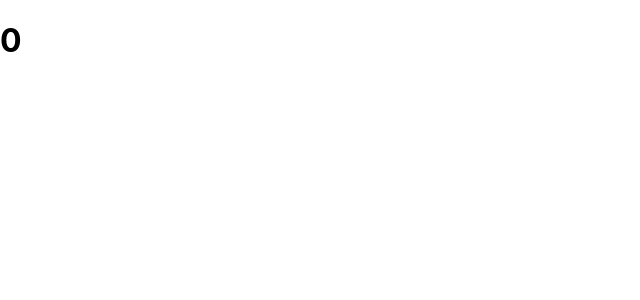
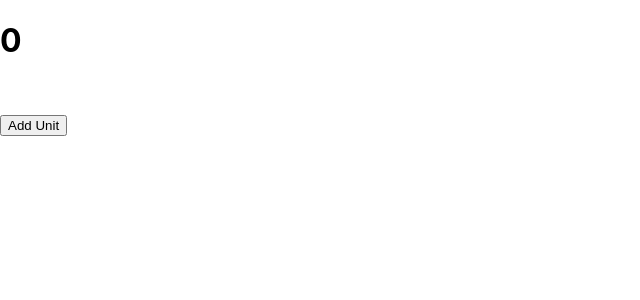
Before and after one commit to ze-e/react-skill-tree, a React (Create React App) app: page / in a window 1280 px wide. Shown: the top 300 px of the page, without its empty margins (0-640 px from the left). Built offline with nearby package versions, Linux system fonts and the light colour scheme.

Commit message:
added new item button

```diff
--- a/src/App.js
+++ b/src/App.js
@@ -87,13 +87,9 @@ function App() {
     setGroups([...GROUPS, itemsToAdd]);
   }
 
-  function addItem({parent, color='black', group}={}){
-    const newItem = new Item({
-      name : uuidv4().slice(0,4),
-      parent,
-      color,
-      group,
-    });
+  function addItem({name=uuidv4().slice(0,4), parent, color='black', group}={}){
+    const newItem = new Item({name, parent, color, group});
+    group && GROUPS[group - 1] && GROUPS[group - 1].forEach(item => item.children.push(newItem));
     return newItem;
    }
 
@@ -109,6 +105,18 @@ function App() {
     setGroups(newValue);
   }
 
+  function handleAddGroup(){
+    setGroup(GROUP + 1);
+    const itemsToAdd = [];
+
+    const GroupColors = new Colors();
+    const color = GroupColors.chooseUniqueColor();
+    const newItem = addItem({group, color});
+    itemsToAdd.push(newItem);
+
+    setGroups([...GROUPS, itemsToAdd]);
+  }
+
   return (
     <div className="App">
       <div class="data">
@@ -120,6 +128,7 @@ function App() {
           {GROUPS && GROUPS.length > 0 && GROUPS.map((group, index) => <GroupElement key={index} id={index} selected={index === selectedGroup && true} children={group}/>)}
         </ol>
       </div>
+      <button className="add-group" type="button" onClick={handleAddGroup}>Add Unit</button>
     </div>
   );
 }
```
